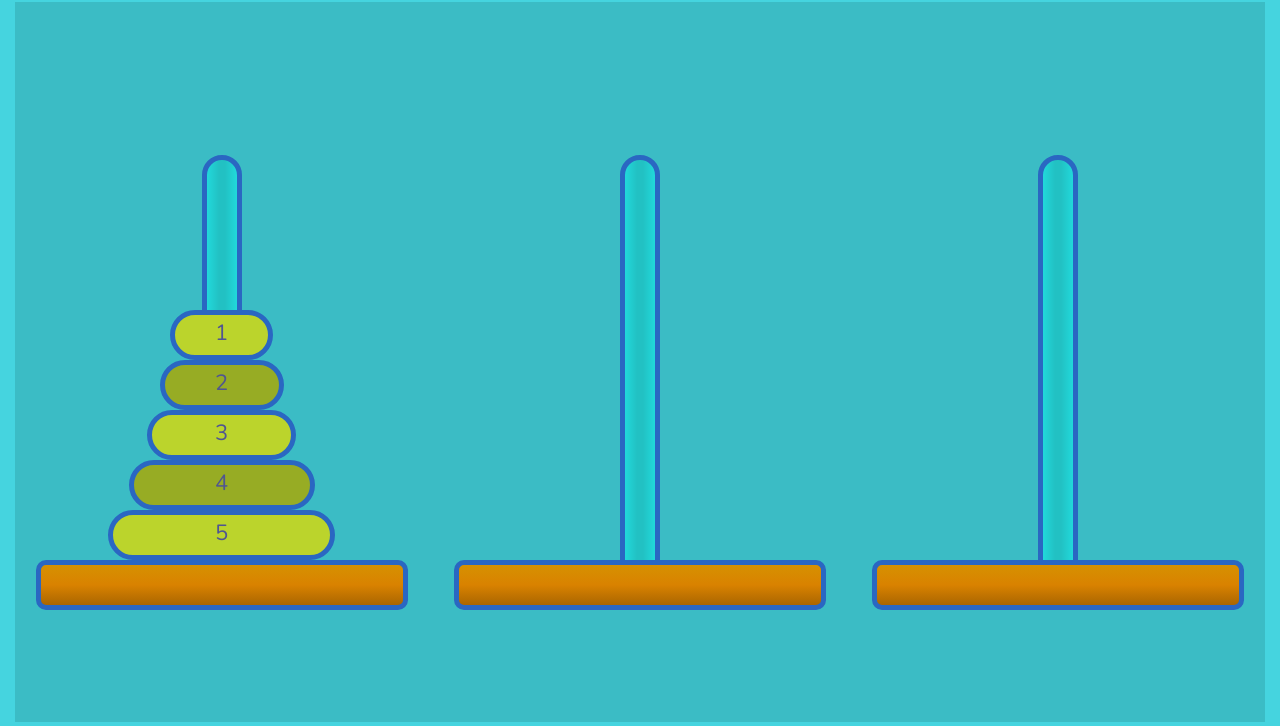
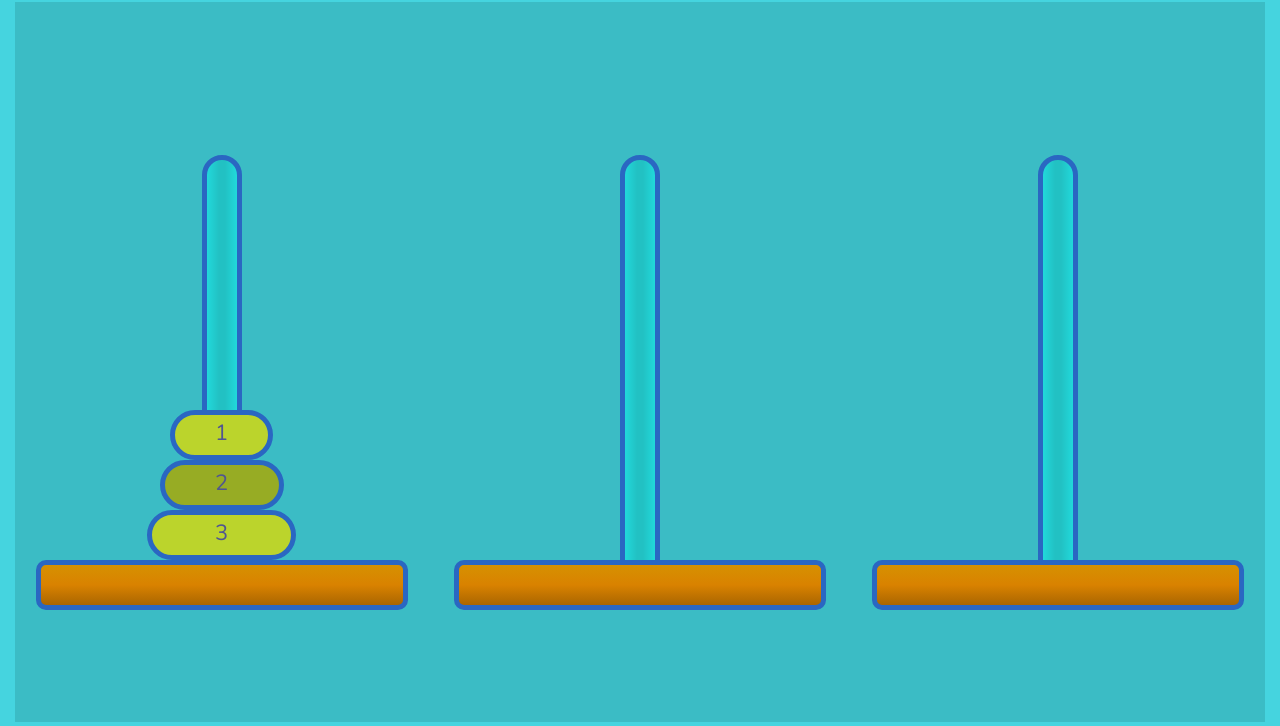
Before and after one commit to ErykFryderyk/Tower-of-Hanoi-Game, a website: page index.html in a window 1280 px wide. Both pictures are taken after a click on the button "START!". Shown: the part 74-800 px from the top of the page. Drawn offline with nearby package versions, Linux system fonts and the light colour scheme; files that its build step writes are made by us from their sources.

Commit message:
add function which create blocks to start game

```diff
--- a/index.html
+++ b/index.html
@@ -35,11 +35,11 @@
     <div class="container">
         <div class="game-board ">
             <div class="column-box ">
-                <div class="block block--width-1" id="1">1</div>
+                <!-- <div class="block block--width-1" id="1">1</div>
                 <div class="block block--even block--width-2" id="2">2</div>
                 <div class="block block--width-3" id="3">3</div>
                 <div class="block block--even block--width-4" id="4">4</div>
-                <div class="block block--width-5" id="5">5</div>
+                <div class="block block--width-5" id="5">5</div> -->
                 <!-- <div class="block block--even block--width-6" id="6">6</div>
                 <div class="block block--width-7" id="7">7</div> -->
             </div>
--- a/src/js/script.js
+++ b/src/js/script.js
@@ -32,6 +32,7 @@ const prepareDOMEvents = () => {
 
 const startGame = () =>{
     let inputBlocks = $input.value;
+    inputBlocks = parseInt(inputBlocks);
     $wrapper.style.display = 'none';
     $gameBoard.classList.add('game-board--show');
 
@@ -45,7 +46,22 @@ const startGame = () =>{
 };
 
 const createBlocksToStart = (numberBlocks) => {
-    console.log(`to bedzie funkcja: ${numberBlocks}`);
+
+    for (let i = numberBlocks; i > 0; i--) {
+        let number = i;
+        console.log(number);
+
+        const div = document.createElement('div');
+        div.classList.add('block');
+        div.classList.add(`block--width-${number}`);
+        div.innerHTML = number;
+        div.id = number;
+        if (number % 2 == 0){
+            div.classList.add('block--even');
+        }
+
+        $columnBox.prepend(div);
+    }
 }
 
 const selectBlock = e => {
```
